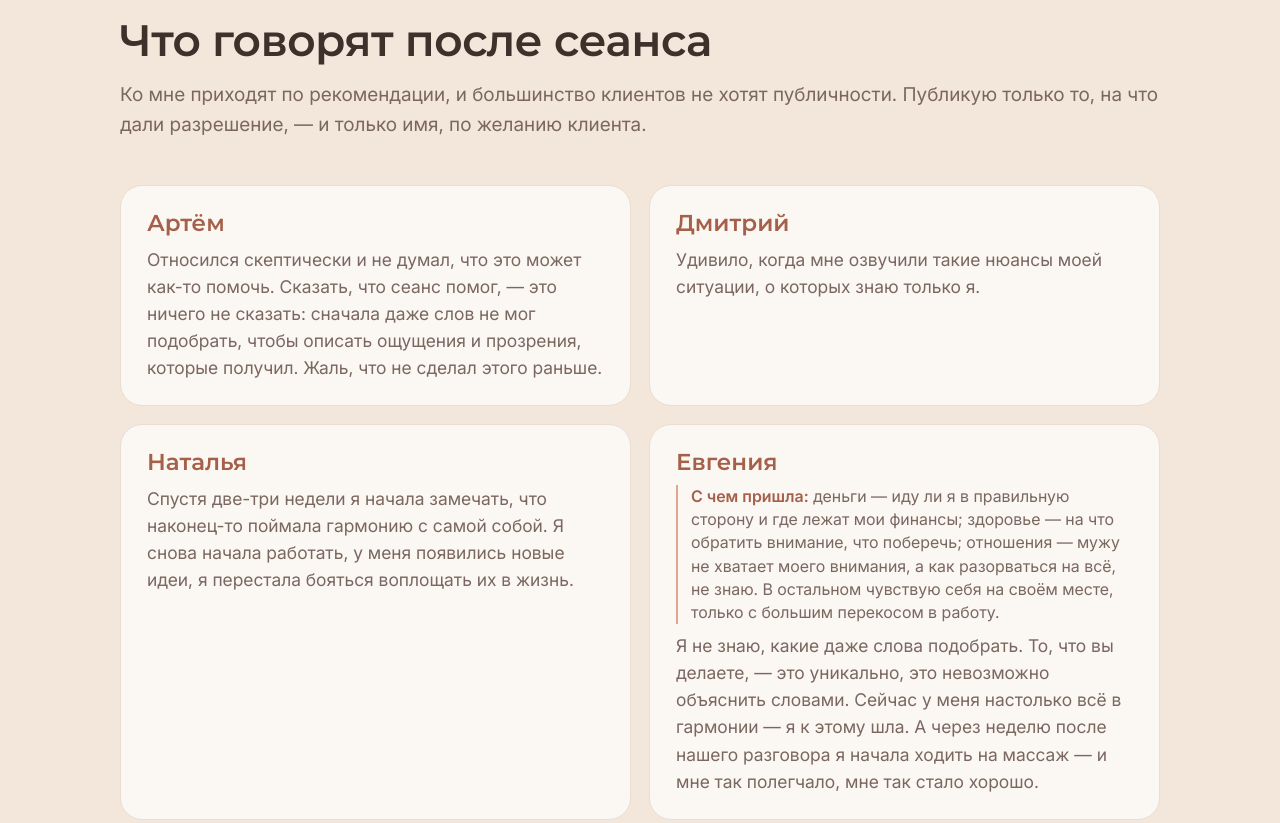
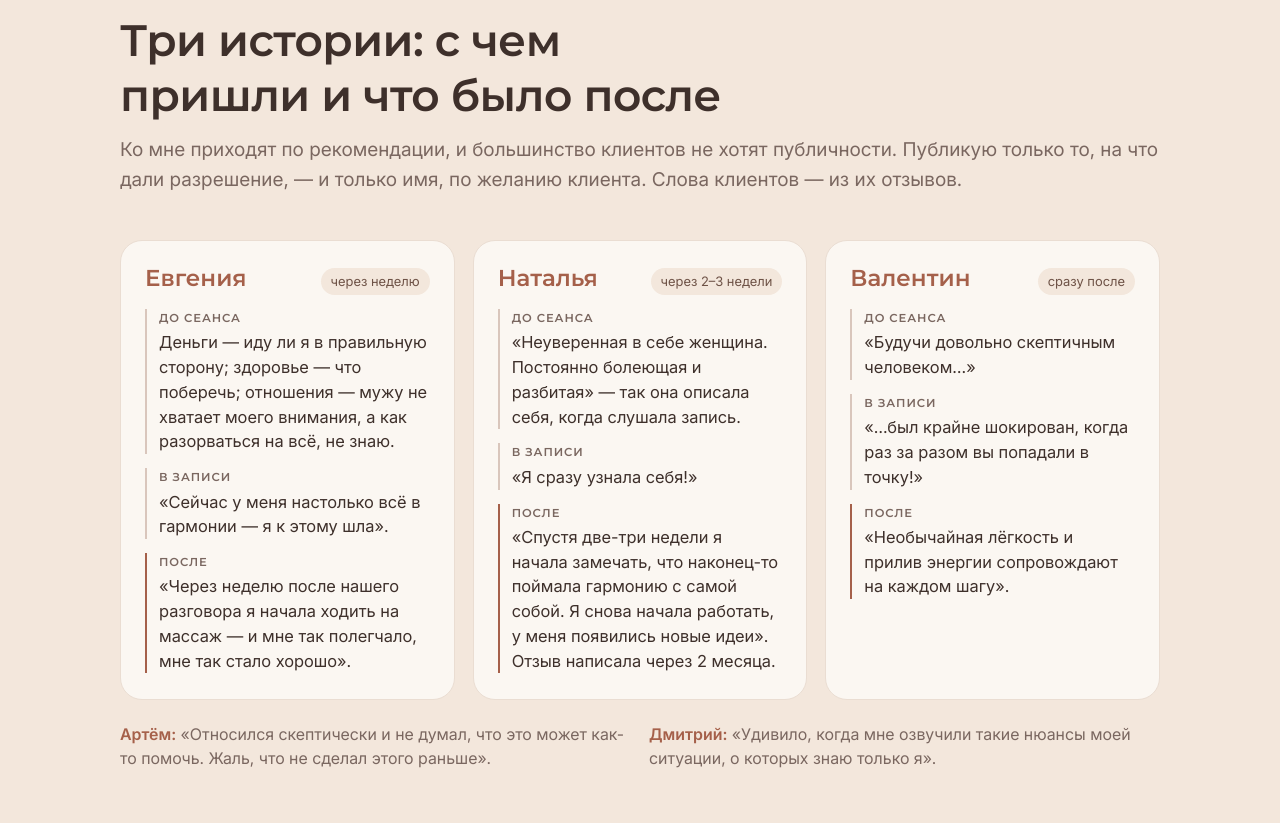
Before and after one commit to emav777/elvira-valeeva, a plain HTML site: page index.html in a window 1280 px wide. Shown: the part 7740-8563 px from the top of the page. Drawn offline with Linux system fonts and the light colour scheme.

Commit message:
Три кейса вместо блока отзывов, плюс цитаты Артёма и Дмитрия

```diff
--- a/index.html
+++ b/index.html
@@ -496,6 +496,27 @@ h1{font-size:30px;line-height:1.14;letter-spacing:-.012em;margin-bottom:7px}
   .kadr-vopros summary{font-size:17px;padding:7px 0}
   .kadr-vopros .otvet{font-size:15px}
 }
+
+.kadr-otzyvy .keysy{display:grid;gap:14px}
+.kadr-otzyvy .keys{background:var(--krem);border:1px solid var(--liniya);border-radius:18px;padding:18px 18px 20px;display:grid;gap:12px;align-content:start}
+.kadr-otzyvy .keys .shapka{display:flex;align-items:baseline;justify-content:space-between;gap:10px;flex-wrap:wrap}
+.kadr-otzyvy .keys .kto{font-family:"Montserrat",system-ui,sans-serif;font-weight:600;font-size:19px;color:var(--terra);line-height:1.2;margin:0}
+.kadr-otzyvy .keys .srok{font-size:13px;color:var(--temno2);background:var(--bezh);border-radius:99px;padding:3px 10px;margin:0}
+.kadr-otzyvy .shag{margin:0;padding-left:12px;border-left:2px solid var(--lid-temn)}
+.kadr-otzyvy .shag.posle{border-left-color:var(--terra)}
+.kadr-otzyvy .shag .metka{display:block;font-family:"Montserrat",system-ui,sans-serif;font-size:11.5px;font-weight:600;letter-spacing:.08em;text-transform:uppercase;color:var(--tekst-myag);margin-bottom:3px}
+.kadr-otzyvy .shag .t{display:block;font-size:15.5px;line-height:1.5;color:var(--tekst)}
+.kadr-otzyvy .esche{display:grid;gap:10px;margin-top:14px}
+.kadr-otzyvy .esche p{margin:0;font-size:15px;line-height:1.5;color:var(--tekst-myag)}
+.kadr-otzyvy .esche b{color:var(--terra);font-weight:600}
+@media (min-width:900px){
+  .kadr-otzyvy .keysy{grid-template-columns:1fr 1fr 1fr;gap:18px}
+  .kadr-otzyvy .keys{padding:24px 24px 26px;border-radius:22px;gap:14px}
+  .kadr-otzyvy .keys .kto{font-size:23px}
+  .kadr-otzyvy .shag .t{font-size:16.5px}
+  .kadr-otzyvy .esche{grid-template-columns:1fr 1fr;gap:18px;margin-top:22px}
+  .kadr-otzyvy .esche p{font-size:16px}
+}
 </style>
 </head>
 <body>
@@ -734,26 +755,31 @@ h1{font-size:30px;line-height:1.14;letter-spacing:-.012em;margin-bottom:7px}
 <section class="kadr kadr-otzyvy">
   <div class="vnutri">
     <p class="nad">Отзывы</p>
-    <h2>Что говорят после сеанса</h2>
-    <p class="pod">Ко мне приходят по рекомендации, и большинство клиентов не хотят публичности. Публикую только то, на что дали разрешение, — и только имя, по желанию клиента.</p>
-    <div class="lenta">
-      <div class="otzyv">
-        <p class="kto">Артём</p>
-        <p class="slova">Относился скептически и не думал, что это может как-то помочь. Сказать, что сеанс помог, — это ничего не сказать: сначала даже слов не мог подобрать, чтобы описать ощущения и прозрения, которые получил. Жаль, что не сделал этого раньше.</p>
+    <h2>Три истории: с чем пришли и что было после</h2>
+    <p class="pod">Ко мне приходят по рекомендации, и большинство клиентов не хотят публичности. Публикую только то, на что дали разрешение, — и только имя, по желанию клиента. Слова клиентов — из их отзывов.</p>
+    <div class="keysy">
+      <div class="keys">
+        <div class="shapka"><p class="kto">Евгения</p><p class="srok">через неделю</p></div>
+        <p class="shag"><span class="metka">До сеанса</span><span class="t">Деньги — иду ли я в правильную сторону; здоровье — что поберечь; отношения — мужу не хватает моего внимания, а как разорваться на всё, не знаю.</span></p>
+        <p class="shag"><span class="metka">В записи</span><span class="t">«Сейчас у меня настолько всё в гармонии — я к этому шла».</span></p>
+        <p class="shag posle"><span class="metka">После</span><span class="t">«Через неделю после нашего разговора я начала ходить на массаж — и мне так полегчало, мне так стало хорошо».</span></p>
       </div>
-      <div class="otzyv">
-        <p class="kto">Дмитрий</p>
-        <p class="slova">Удивило, когда мне озвучили такие нюансы моей ситуации, о которых знаю только я.</p>
+      <div class="keys">
+        <div class="shapka"><p class="kto">Наталья</p><p class="srok">через 2–3 недели</p></div>
+        <p class="shag"><span class="metka">До сеанса</span><span class="t">«Неуверенная в себе женщина. Постоянно болеющая и разбитая» — так она описала себя, когда слушала запись.</span></p>
+        <p class="shag"><span class="metka">В записи</span><span class="t">«Я сразу узнала себя!»</span></p>
+        <p class="shag posle"><span class="metka">После</span><span class="t">«Спустя две-три недели я начала замечать, что наконец-то поймала гармонию с самой собой. Я снова начала работать, у меня появились новые идеи». Отзыв написала через 2 месяца.</span></p>
       </div>
-      <div class="otzyv">
-        <p class="kto">Наталья</p>
-        <p class="slova">Спустя две-три недели я начала замечать, что наконец-то поймала гармонию с самой собой. Я снова начала работать, у меня появились новые идеи, я перестала бояться воплощать их в жизнь.</p>
+      <div class="keys">
+        <div class="shapka"><p class="kto">Валентин</p><p class="srok">сразу после</p></div>
+        <p class="shag"><span class="metka">До сеанса</span><span class="t">«Будучи довольно скептичным человеком…»</span></p>
+        <p class="shag"><span class="metka">В записи</span><span class="t">«…был крайне шокирован, когда раз за разом вы попадали в точку!»</span></p>
+        <p class="shag posle"><span class="metka">После</span><span class="t">«Необычайная лёгкость и прилив энергии сопровождают на каждом шагу».</span></p>
       </div>
-      <div class="otzyv">
-        <p class="kto">Евгения</p>
-        <p class="zapros"><b>С чем пришла:</b> деньги — иду ли я в правильную сторону и где лежат мои финансы; здоровье — на что обратить внимание, что поберечь; отношения — мужу не хватает моего внимания, а как разорваться на всё, не знаю. В остальном чувствую себя на своём месте, только с большим перекосом в работу.</p>
-        <p class="slova">Я не знаю, какие даже слова подобрать. То, что вы делаете, — это уникально, это невозможно объяснить словами. Сейчас у меня настолько всё в гармонии — я к этому шла. А через неделю после нашего разговора я начала ходить на массаж — и мне так полегчало, мне так стало хорошо.</p>
-      </div>
+    </div>
+    <div class="esche">
+      <p><b>Артём:</b> «Относился скептически и не думал, что это может как-то помочь. Жаль, что не сделал этого раньше».</p>
+      <p><b>Дмитрий:</b> «Удивило, когда мне озвучили такие нюансы моей ситуации, о которых знаю только я».</p>
     </div>
   </div>
 </section>
```
